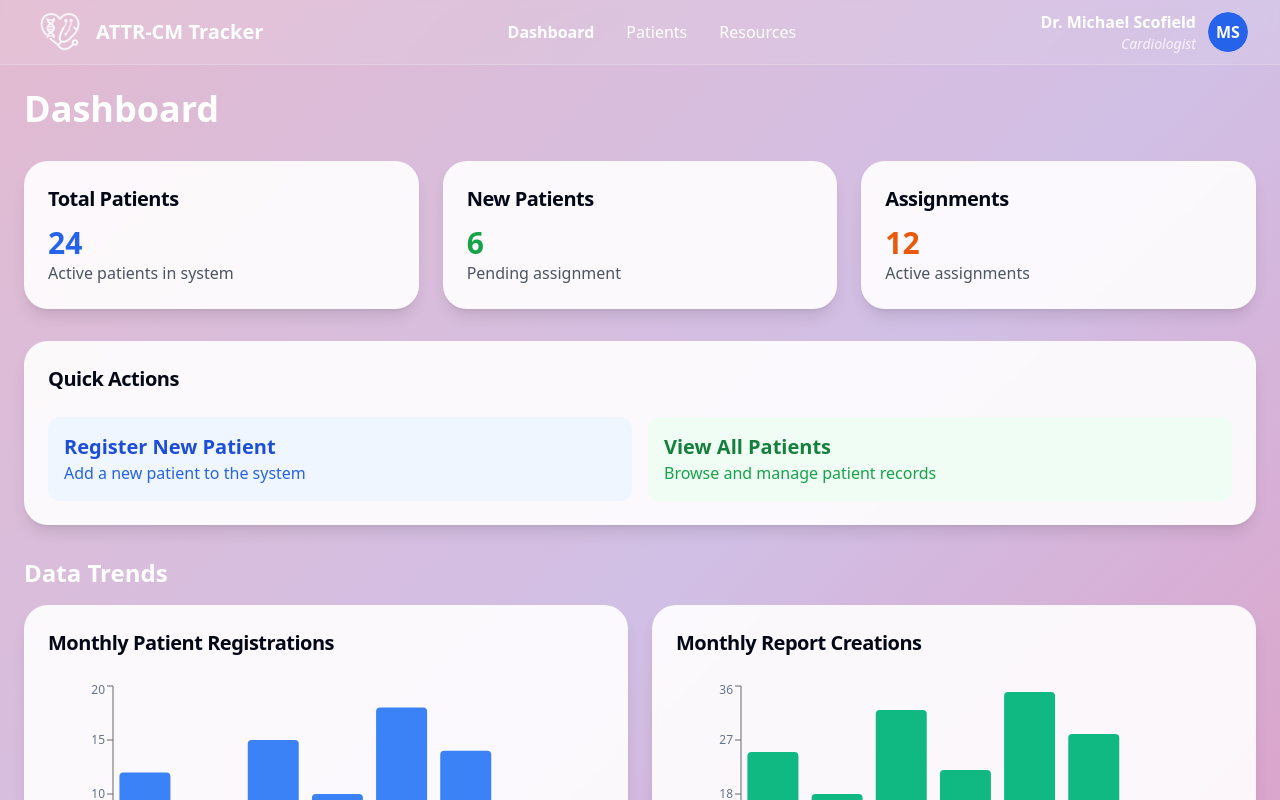
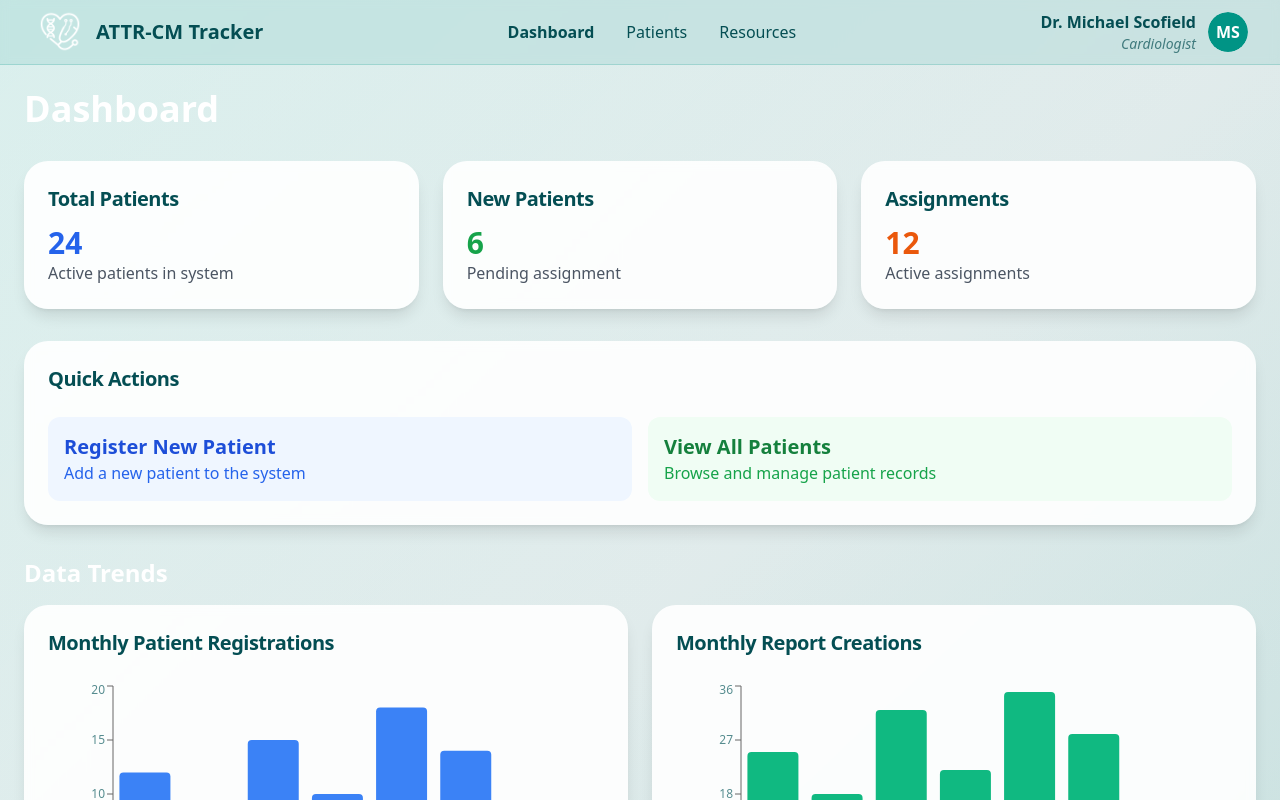
Before and after one commit to vidizayn-com/attr-cm-tracker-31, a React (Vite) app: page /dashboard in a window 1280 px wide. Shown: the top 800 px of the page. Built offline with nearby package versions, Linux system fonts and the light colour scheme.

Commit message:
Refactor: Apply color scheme from the image

```diff
--- a/src/components/Layout.tsx
+++ b/src/components/Layout.tsx
@@ -1,3 +1,4 @@
+
 import React from 'react';
 import { Link, useLocation, useNavigate } from 'react-router-dom';
 import {
@@ -25,13 +26,13 @@ const Layout: React.FC<LayoutProps> = ({ children, showNavigation = true }) => {
   const isPatientsPage = location.pathname.includes('/patients');
 
   return (
-    <div className="min-h-screen bg-gradient-to-br from-pink-200 via-purple-200 to-pink-300 relative">
+    <div className="min-h-screen bg-gradient-to-br from-accent/10 via-primary/5 to-accent/15 relative">
       {/* Background overlay */}
-      <div className="absolute inset-0 bg-black/10"></div>
+      <div className="absolute inset-0 bg-gradient-to-br from-accent/5 to-primary/10"></div>
 
       {showNavigation && (
-        <nav className={`relative z-10 backdrop-blur-sm border-b border-white/20 ${
-          isPatientsPage ? 'bg-black/30' : 'bg-white/10'
+        <nav className={`relative z-10 backdrop-blur-sm border-b border-accent/20 ${
+          isPatientsPage ? 'bg-primary/20' : 'bg-accent/10'
         }`}>
           <div className="max-w-7xl mx-auto px-4 sm:px-6 lg:px-8">
             <div className="flex justify-between items-center h-14 sm:h-16">
@@ -44,31 +45,31 @@ const Layout: React.FC<LayoutProps> = ({ children, showNavigation = true }) => {
                     className="w-full h-full object-contain filter brightness-0 invert"
                   />
                 </div>
-                <span className="text-white font-bold text-lg sm:text-xl">ATTR-CM Tracker</span>
+                <span className="text-primary font-bold text-lg sm:text-xl">ATTR-CM Tracker</span>
               </div>
 
               {/* Navigation Links - Hidden on mobile, shown on tablet+ */}
               <div className="hidden md:flex space-x-4 lg:space-x-8">
                 <Link
                   to="/dashboard"
-                  className={`text-white hover:text-blue-300 transition-colors text-sm lg:text-base ${
-                    location.pathname === '/dashboard' ? 'text-blue-300 font-semibold' : ''
+                  className={`text-primary hover:text-accent transition-colors text-sm lg:text-base ${
+                    location.pathname === '/dashboard' ? 'text-accent font-semibold' : ''
                   }`}
                 >
                   Dashboard
                 </Link>
                 <Link
                   to="/patients"
-                  className={`text-white hover:text-blue-300 transition-colors text-sm lg:text-base ${
-                    location.pathname.includes('/patients') ? 'text-blue-300 font-semibold' : ''
+                  className={`text-primary hover:text-accent transition-colors text-sm lg:text-base ${
+                    location.pathname.includes('/patients') ? 'text-accent font-semibold' : ''
                   }`}
                 >
                   Patients
                 </Link>
                 <Link
                   to="/resources"
-                  className={`text-white hover:text-blue-300 transition-colors text-sm lg:text-base ${
-                    location.pathname === '/resources' ? 'text-blue-300 font-semibold' : ''
+                  className={`text-primary hover:text-accent transition-colors text-sm lg:text-base ${
+                    location.pathname === '/resources' ? 'text-accent font-semibold' : ''
                   }`}
                 >
                   Resources
@@ -78,25 +79,25 @@ const Layout: React.FC<LayoutProps> = ({ children, showNavigation = true }) => {
               {/* Doctor Profile */}
               <div className="flex items-center space-x-2 sm:space-x-3">
                 <div className="text-right hidden sm:block">
-                  <div className="text-white font-semibold text-sm sm:text-base">Dr. Michael Scofield</div>
-                  <div className="text-white/80 text-xs sm:text-sm italic">Cardiologist</div>
+                  <div className="text-primary font-semibold text-sm sm:text-base">Dr. Michael Scofield</div>
+                  <div className="text-primary/70 text-xs sm:text-sm italic">Cardiologist</div>
                 </div>
                 <DropdownMenu>
                   <DropdownMenuTrigger asChild>
                     <Avatar className="w-8 h-8 sm:w-10 sm:h-10 cursor-pointer hover:opacity-80 transition-opacity">
-                      <AvatarFallback className="bg-blue-600 text-white font-bold text-sm sm:text-base">
+                      <AvatarFallback className="bg-accent text-white font-bold text-sm sm:text-base">
                         MS
                       </AvatarFallback>
                     </Avatar>
                   </DropdownMenuTrigger>
-                  <DropdownMenuContent align="end" className="w-48 bg-white border border-gray-200 shadow-lg">
+                  <DropdownMenuContent align="end" className="w-48 bg-card border border-border shadow-lg">
                     <DropdownMenuItem
-                      className="cursor-pointer hover:bg-gray-100"
+                      className="cursor-pointer hover:bg-accent hover:text-accent-foreground"
                       onClick={handleEditProfile}
                     >
                       Edit Profile
                     </DropdownMenuItem>
-                    <DropdownMenuItem className="cursor-pointer hover:bg-gray-100">
+                    <DropdownMenuItem className="cursor-pointer hover:bg-accent hover:text-accent-foreground">
                       Invite New Member
                     </DropdownMenuItem>
                   </DropdownMenuContent>
@@ -109,24 +110,24 @@ const Layout: React.FC<LayoutProps> = ({ children, showNavigation = true }) => {
               <div className="flex space-x-4 overflow-x-auto">
                 <Link
                   to="/dashboard"
-                  className={`text-white hover:text-blue-300 transition-colors text-sm whitespace-nowrap ${
-                    location.pathname === '/dashboard' ? 'text-blue-300 font-semibold' : ''
+                  className={`text-primary hover:text-accent transition-colors text-sm whitespace-nowrap ${
+                    location.pathname === '/dashboard' ? 'text-accent font-semibold' : ''
                   }`}
                 >
                   Dashboard
                 </Link>
                 <Link
                   to="/patients"
-                  className={`text-white hover:text-blue-300 transition-colors text-sm whitespace-nowrap ${
-                    location.pathname.includes('/patients') ? 'text-blue-300 font-semibold' : ''
+                  className={`text-primary hover:text-accent transition-colors text-sm whitespace-nowrap ${
+                    location.pathname.includes('/patients') ? 'text-accent font-semibold' : ''
                   }`}
                 >
                   Patients
                 </Link>
                 <Link
                   to="/resources"
-                  className={`text-white hover:text-blue-300 transition-colors text-sm whitespace-nowrap ${
-                    location.pathname === '/resources' ? 'text-blue-300 font-semibold' : ''
+                  className={`text-primary hover:text-accent transition-colors text-sm whitespace-nowrap ${
+                    location.pathname === '/resources' ? 'text-accent font-semibold' : ''
                   }`}
                 >
                   Resources
--- a/src/index.css
+++ b/src/index.css
@@ -1,3 +1,4 @@
+
 @tailwind base;
 @tailwind components;
 @tailwind utilities;
@@ -5,88 +6,81 @@
 @layer base {
   :root {
     --background: 0 0% 100%;
-    --foreground: 222.2 84% 4.9%;
+    --foreground: 184 91% 17%;
 
     --card: 0 0% 100%;
-    --card-foreground: 222.2 84% 4.9%;
+    --card-foreground: 184 91% 17%;
 
     --popover: 0 0% 100%;
-    --popover-foreground: 222.2 84% 4.9%;
+    --popover-foreground: 184 91% 17%;
 
-    --primary: 222.2 47.4% 11.2%;
-    --primary-foreground: 210 40% 98%;
+    --primary: 184 91% 17%;
+    --primary-foreground: 0 0% 100%;
 
-    --secondary: 210 40% 96.1%;
-    --secondary-foreground: 222.2 47.4% 11.2%;
+    --secondary: 184 44% 94%;
+    --secondary-foreground: 184 91% 17%;
 
-    --muted: 210 40% 96.1%;
-    --muted-foreground: 215.4 16.3% 46.9%;
+    --muted: 184 44% 94%;
+    --muted-foreground: 184 25% 45%;
 
-    --accent: 210 40% 96.1%;
-    --accent-foreground: 222.2 47.4% 11.2%;
+    --accent: 174 100% 29%;
+    --accent-foreground: 0 0% 100%;
 
     --destructive: 0 84.2% 60.2%;
-    --destructive-foreground: 210 40% 98%;
+    --destructive-foreground: 0 0% 100%;
 
-    --border: 214.3 31.8% 91.4%;
-    --input: 214.3 31.8% 91.4%;
-    --ring: 222.2 84% 4.9%;
+    --border: 184 44% 87%;
+    --input: 184 44% 87%;
+    --ring: 174 100% 29%;
 
     --radius: 0.5rem;
 
-    --sidebar-background: 0 0% 98%;
-
-    --sidebar-foreground: 240 5.3% 26.1%;
-
-    --sidebar-primary: 240 5.9% 10%;
-
-    --sidebar-primary-foreground: 0 0% 98%;
-
-    --sidebar-accent: 240 4.8% 95.9%;
-
-    --sidebar-accent-foreground: 240 5.9% 10%;
-
-    --sidebar-border: 220 13% 91%;
-
-    --sidebar-ring: 217.2 91.2% 59.8%;
+    --sidebar-background: 184 44% 97%;
+    --sidebar-foreground: 184 91% 17%;
+    --sidebar-primary: 174 100% 29%;
+    --sidebar-primary-foreground: 0 0% 100%;
+    --sidebar-accent: 184 44% 94%;
+    --sidebar-accent-foreground: 184 91% 17%;
+    --sidebar-border: 184 44% 87%;
+    --sidebar-ring: 174 100% 29%;
   }
 
   .dark {
-    --background: 222.2 84% 4.9%;
-    --foreground: 210 40% 98%;
+    --background: 184 91% 8%;
+    --foreground: 184 44% 94%;
 
-    --card: 222.2 84% 4.9%;
-    --card-foreground: 210 40% 98%;
+    --card: 184 91% 8%;
+    --card-foreground: 184 44% 94%;
 
-    --popover: 222.2 84% 4.9%;
-    --popover-foreground: 210 40% 98%;
+    --popover: 184 91% 8%;
+    --popover-foreground: 184 44% 94%;
 
-    --primary: 210 40% 98%;
-    --primary-foreground: 222.2 47.4% 11.2%;
+    --primary: 174 100% 29%;
+    --primary-foreground: 0 0% 100%;
 
-    --secondary: 217.2 32.6% 17.5%;
-    --secondary-foreground: 210 40% 98%;
+    --secondary: 184 50% 15%;
+    --secondary-foreground: 184 44% 94%;
 
-    --muted: 217.2 32.6% 17.5%;
-    --muted-foreground: 215 20.2% 65.1%;
+    --muted: 184 50% 15%;
+    --muted-foreground: 184 25% 70%;
 
-    --accent: 217.2 32.6% 17.5%;
-    --accent-foreground: 210 40% 98%;
+    --accent: 174 100% 35%;
+    --accent-foreground: 0 0% 100%;
 
     --destructive: 0 62.8% 30.6%;
-    --destructive-foreground: 210 40% 98%;
+    --destructive-foreground: 184 44% 94%;
 
-    --border: 217.2 32.6% 17.5%;
-    --input: 217.2 32.6% 17.5%;
-    --ring: 212.7 26.8% 83.9%;
-    --sidebar-background: 240 5.9% 10%;
-    --sidebar-foreground: 240 4.8% 95.9%;
-    --sidebar-primary: 224.3 76.3% 48%;
+    --border: 184 50% 15%;
+    --input: 184 50% 15%;
+    --ring: 174 100% 35%;
+    --sidebar-background: 184 91% 8%;
+    --sidebar-foreground: 184 44% 94%;
+    --sidebar-primary: 174 100% 35%;
     --sidebar-primary-foreground: 0 0% 100%;
-    --sidebar-accent: 240 3.7% 15.9%;
-    --sidebar-accent-foreground: 240 4.8% 95.9%;
-    --sidebar-border: 240 3.7% 15.9%;
-    --sidebar-ring: 217.2 91.2% 59.8%;
+    --sidebar-accent: 184 50% 15%;
+    --sidebar-accent-foreground: 184 44% 94%;
+    --sidebar-border: 184 50% 15%;
+    --sidebar-ring: 174 100% 35%;
   }
 }
 
```
